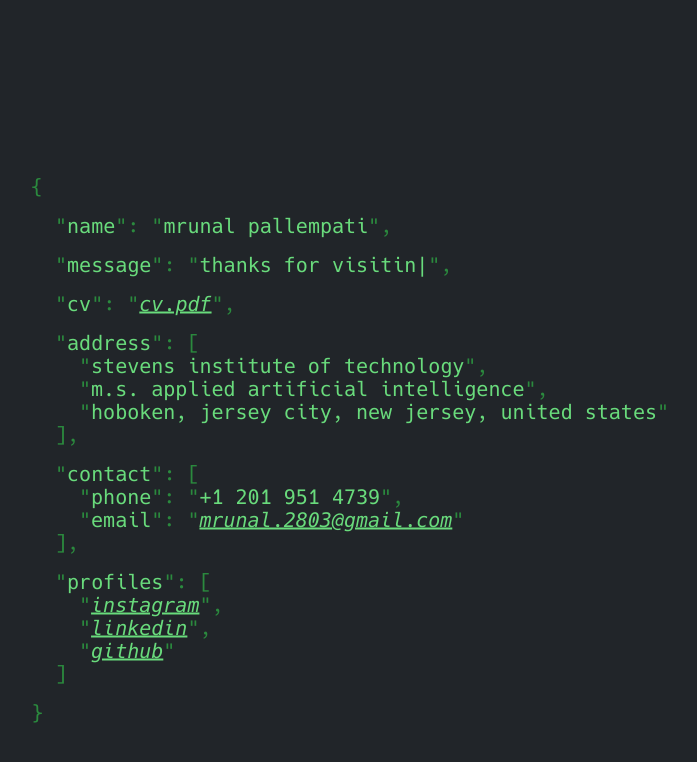
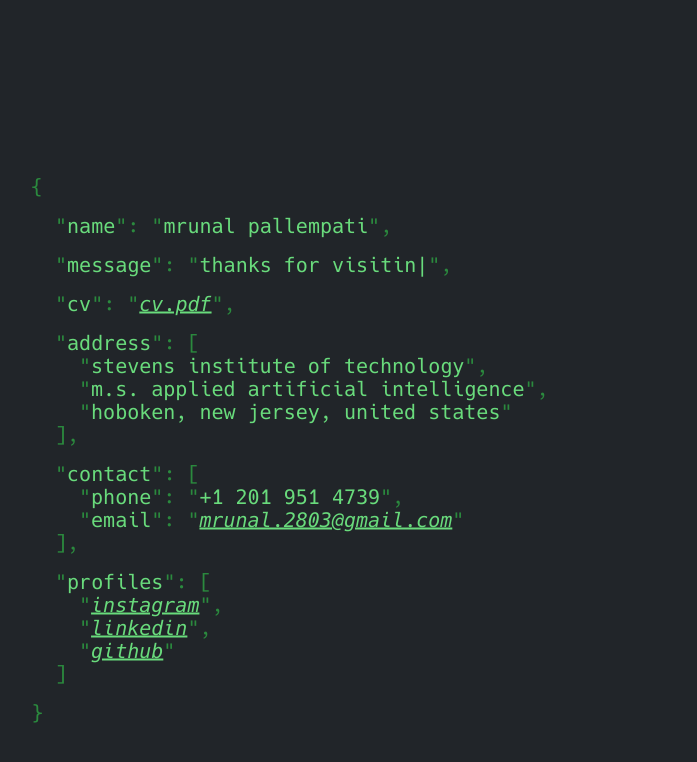
Before and after one commit to mrunaaaal/mrunaaaal.github.io, a Jekyll site: the page built from index.md, in a window 1280 px wide. Shown: the top 762 px of the page, without its empty margins (97-794 px from the left). Built offline with Jekyll 4.4.1, drawn with Linux system fonts in a browser that asks for light colours.

Commit message:
Update json.yml

```diff
--- a/_data/json.yml
+++ b/_data/json.yml
@@ -13,7 +13,7 @@
   value:
     - Stevens Institute of Technology
     - M.S. Applied Artificial Intelligence
-    - Hoboken, Jersey City, New Jersey, United States
+    - Hoboken, New Jersey, United States
 - key: Contact
   value:
     - key: Phone
```
